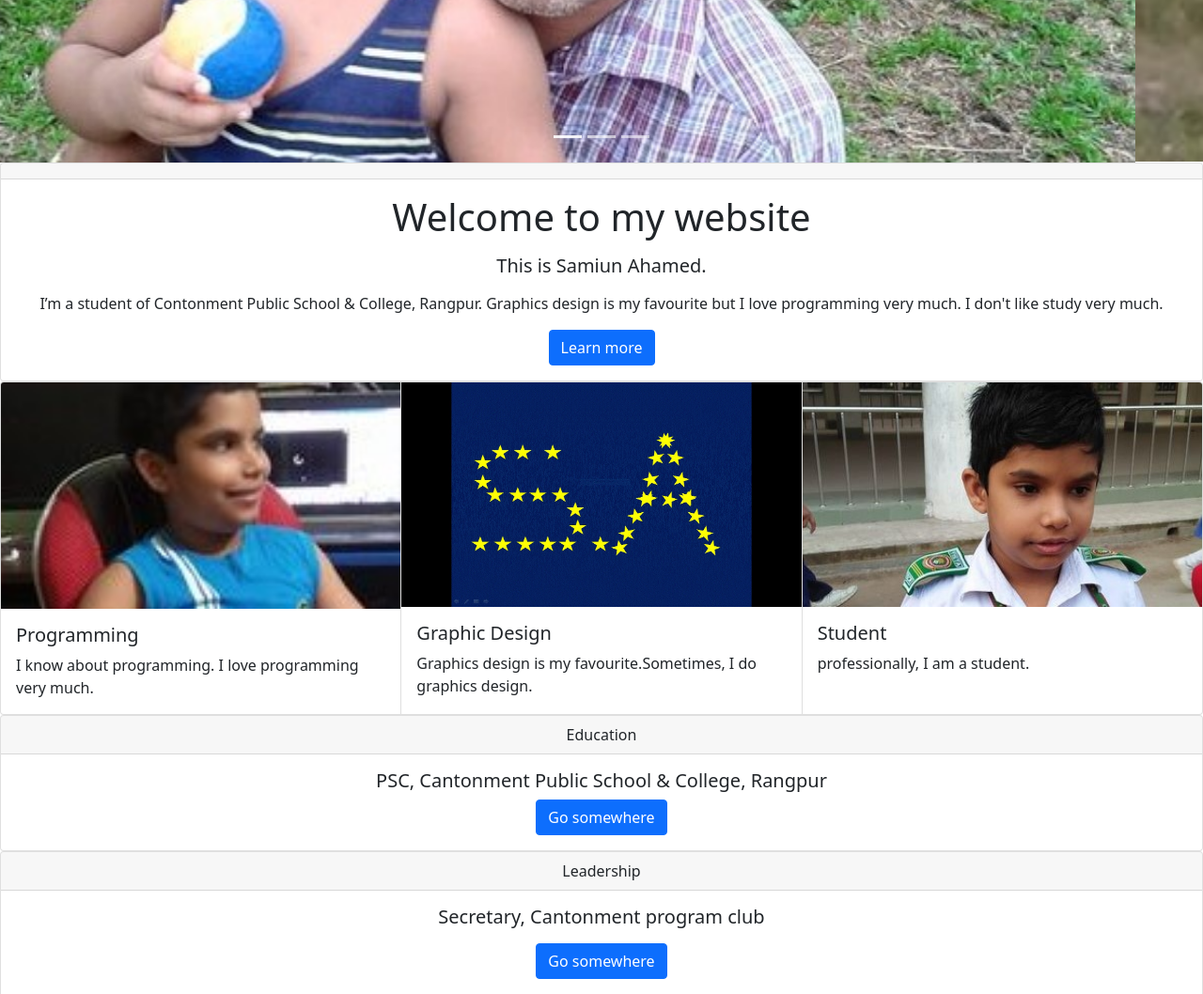
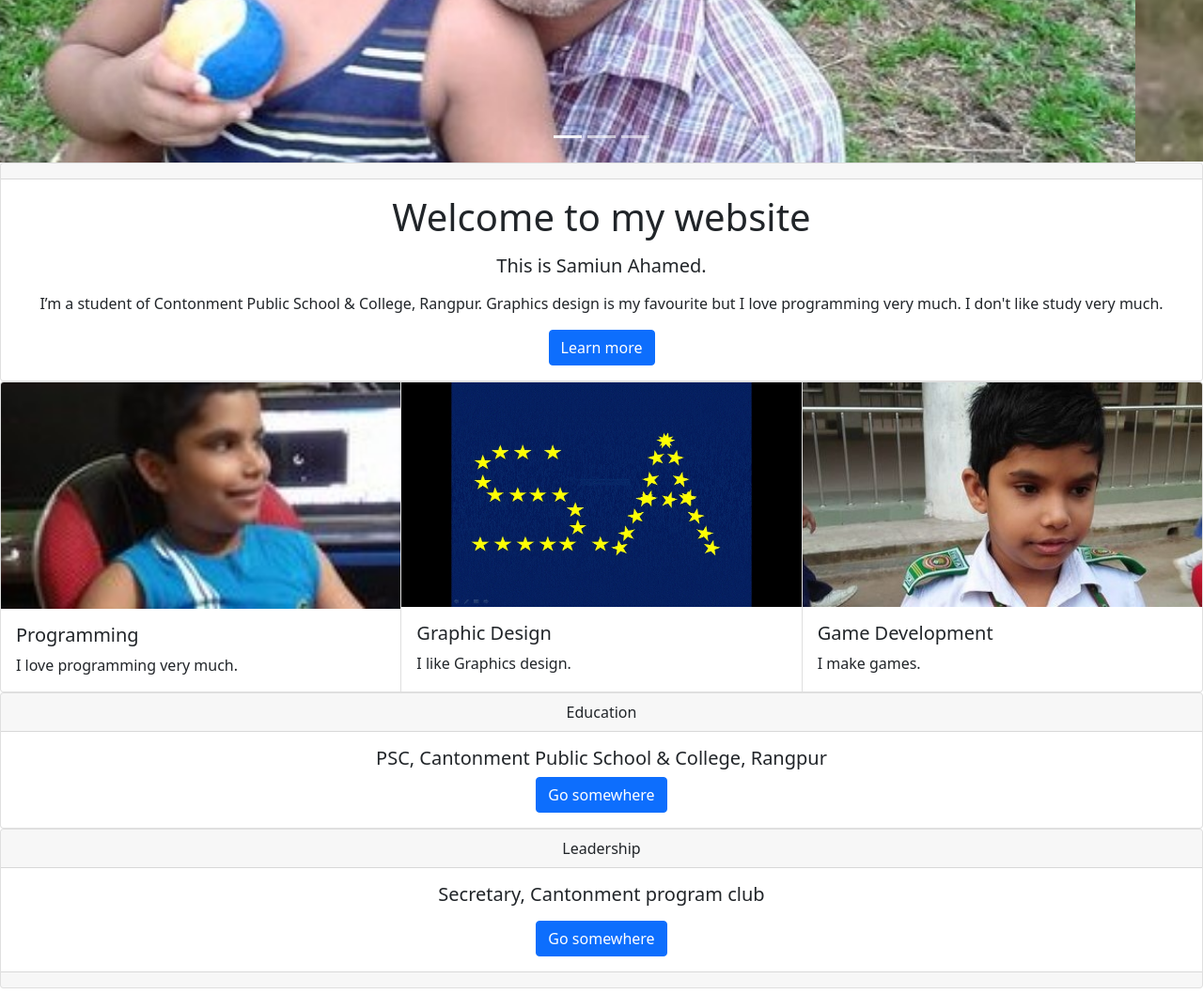
Before and after one commit to website-eng/samiun, a plain HTML site: page index.html in a window 1280 px wide. Shown: the part 603-1661 px from the top of the page at 94% size. Drawn offline with nearby package versions, Linux system fonts and the light colour scheme.

Commit message:
Update index.html

```diff
--- a/index.html
+++ b/index.html
@@ -9,15 +9,6 @@
     <link href="https://cdn.jsdelivr.net/npm/bootstrap@5.0.0-beta3/dist/css/bootstrap.min.css" rel="stylesheet" integrity="sha384-eOJMYsd53ii+scO/bJGFsiCZc+5NDVN2yr8+0RDqr0Ql0h+rP48ckxlpbzKgwra6" crossorigin="anonymous">
 
     <title>Samiun Ahamed</title>
-<meta name="description" content="Agrani Bank is one of the leading banks in Bangladesh offering private, retail and corporate banking. Visit our website for more information.">
-<meta name="keywords" content="bank, banks, credit bank, commercial bank, corporate bank, bank Bangladesh, banking Bangladesh, Agrani Bank Bangladesh, Agrani Bank, ">
-<meta name="author" content="">
-<meta name="viewport" content="width=device-width, user-scalable=no, initial-scale=1.0, minimum-scale=1.0, maximum-scale=1.0">
-<meta name="format-detection" content="telephone=no">
-<link rel="shortcut icon" href="favicon.ico">
-<link rel="shortcut icon" href="https://website-eng.github.io/logo/">
-<link rel="apple-touch-icon image_src" "https://website-eng.github.io/logo/">
-<!-- CSS ================================================== -->
 <style>
 .container{
 margin-top:30px;
@@ -84,7 +75,7 @@ margin-top:30px;
     <img src="5.jpg" class="card-img-top" alt="...">
     <div class="card-body">
       <h5 class="card-title">Programming</h5>
-      <p class="card-text">I know about programming. I love programming very much.
+      <p class="card-text">I love programming very much.
 </p>
     </div>
   </div>
@@ -92,14 +83,14 @@ margin-top:30px;
     <img src="10.jpg" class="card-img-top" alt="...">
     <div class="card-body">
       <h5 class="card-title">Graphic Design</h5>
-      <p class="card-text">Graphics design is my favourite.Sometimes, I do graphics design.</p>
+      <p class="card-text">I like Graphics design.</p>
     </div>
   </div>
   <div class="card">
     <img src="6.jpg" class="card-img-top" alt="...">
     <div class="card-body">
-      <h5 class="card-title">Student</h5>
-      <p class="card-text"> professionally, I am a student.</p>
+      <h5 class="card-title">Game Development</h5>
+      <p class="card-text">I make games.</p>
     </div>
   </div>
 </div>
@@ -141,4 +132,3 @@ margin-top:30px;
     -->
   </body>
 </html>
-v
```
